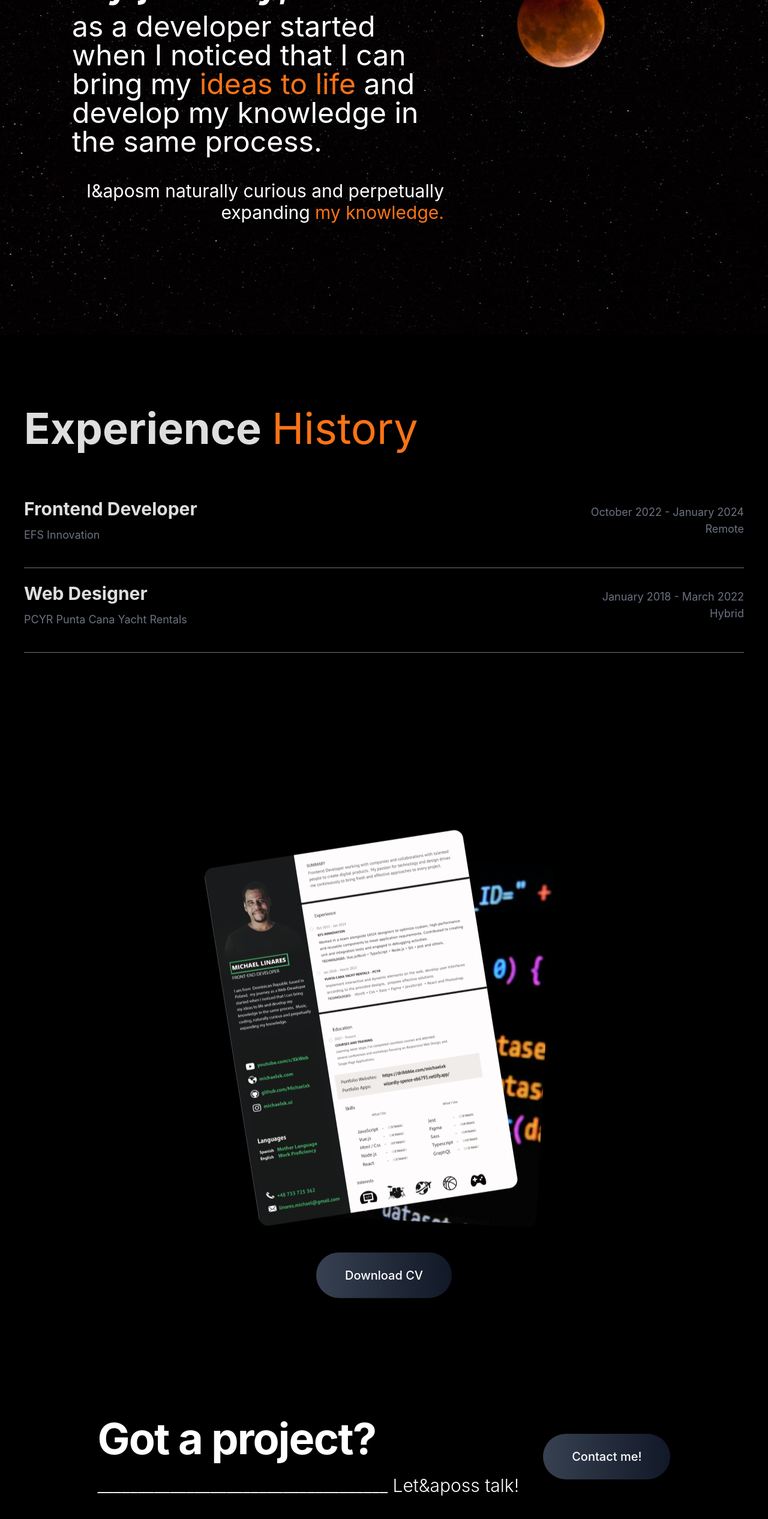
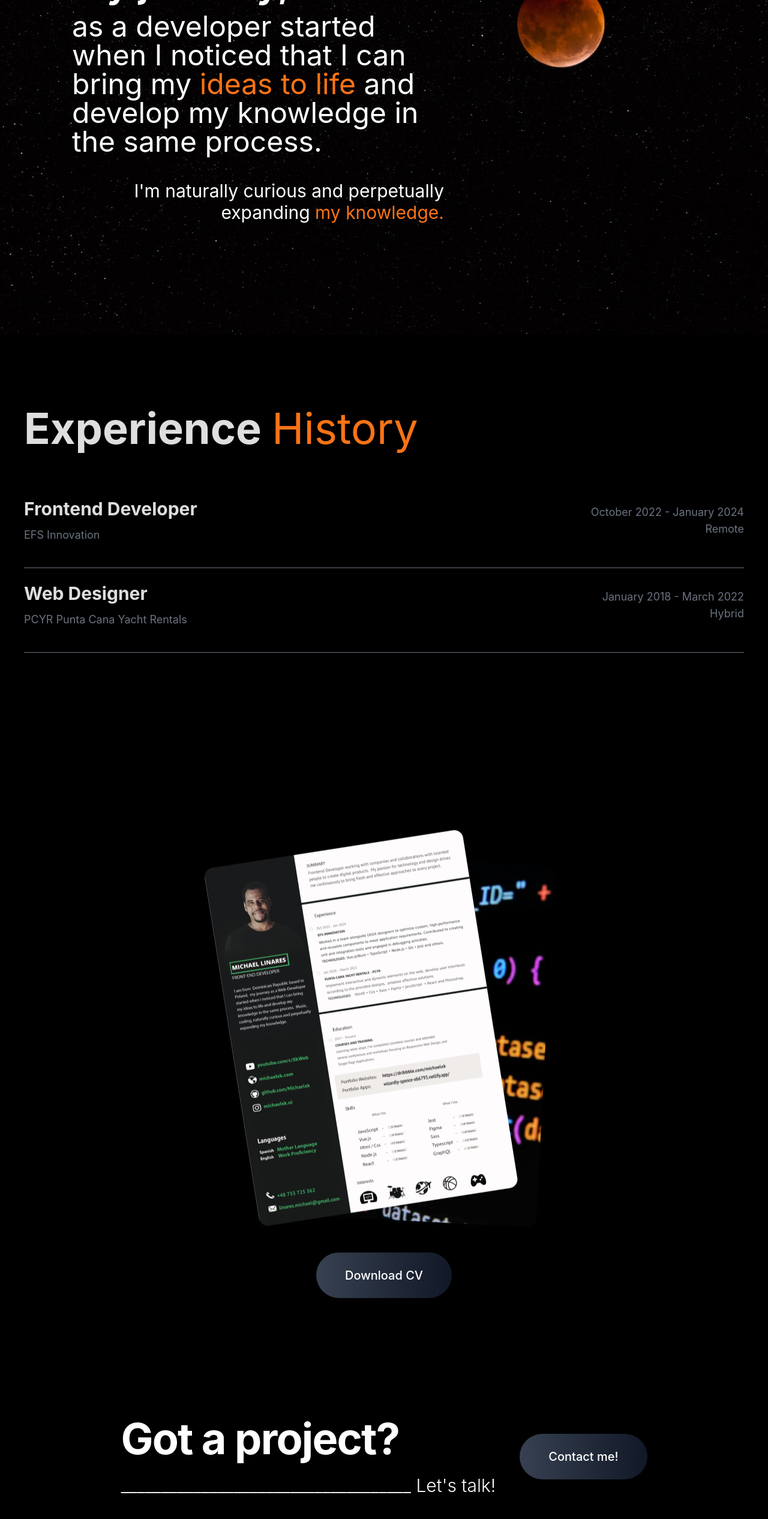
Before and after one commit to Michaellinaresxk/mikefolio, a Next.js app: page /about in a window 1280 px wide. Shown: the part 1202-3734 px from the top of the page at 60% size. Built offline with nearby package versions, Linux system fonts and the light colour scheme.

Commit message:
Fixed decode ' for html text.

```diff
--- a/src/components/stateless/CallToAction.jsx
+++ b/src/components/stateless/CallToAction.jsx
@@ -8,7 +8,7 @@ const CallToAction = () => {
             Got a project?
           </h2>
           <p className="text-xl md:text-3xl font-light mt-4 md:mt-6">
-            ____________________________________ Let&aposs talk!{" "}
+            ____________________________________ Let&apos;s talk!{" "}
           </p>
         </div>
         <a href={`/contact`}>
--- a/src/components/stateless/ContactForm.jsx
+++ b/src/components/stateless/ContactForm.jsx
@@ -72,7 +72,7 @@ export default function ContactForm() {
             type="submit"
             className="block w-full rounded-md bg-orange-500 px-3.5 py-2.5 text-center text-sm font-semibold text-black shadow-sm hover:bg-indigo-500 focus-visible:outline focus-visible:outline-2 "
           >
-            Let&aposs talk
+            Let&apos;s talk
           </button>
         </div>
       </form>
--- a/src/components/stateless/ProfileCvSection.tsx
+++ b/src/components/stateless/ProfileCvSection.tsx
@@ -5,7 +5,7 @@ import { motion, useScroll, useTransform } from "framer-motion";
 
 export const ProfileCvSection = () => {
   const cvRef = useRef(null);
-  const resumeLink = "/src/assets/Michael Linares CV.pdf";
+  const resumeLink = "../../assets/Michael-Linares-CV.pdf";
 
   const { scrollYProgress } = useScroll({
     target: cvRef,
--- a/src/components/stateless/ServicesSection.jsx
+++ b/src/components/stateless/ServicesSection.jsx
@@ -30,7 +30,7 @@ const ServicesSection = () => {
               to use, aesthetically pleasing, and suits the user to the website.
             </p>
             <p className="mt-4 font-bold text-white ">
-              Let&aposs work together!
+              Let&apos;s work together!
             </p>
           </div>
 
--- a/src/components/stateless/WebsSection.tsx
+++ b/src/components/stateless/WebsSection.tsx
@@ -53,8 +53,8 @@ const WebsSection = () => {
               <span className="font-normal text-orange-500">UI Designs</span>
             </h2>
             <p className="mb-5 text-lg">
-              I&aposve been instrumental in creating impactful UI designs.
-              Here&aposs a curated selection that highlights my expertise and
+              I&apos;ve been instrumental in creating impactful UI designs.
+              Here&apos;s a curated selection that highlights my expertise and
               the results achieved.
             </p>
             <Link href="/projects">
--- a/src/pages/about.jsx
+++ b/src/pages/about.jsx
@@ -75,7 +75,7 @@ const About = () => {
                   develop my knowledge in the same process.
                 </p>
                 <p className="mt-10 text-xl lg:text-3xl text-white text-right">
-                  I&aposm naturally curious and perpetually expanding{" "}
+                  I&apos;m naturally curious and perpetually expanding{" "}
                   <span className="text-orange-500">my knowledge.</span>
                 </p>
               </motion.div>
--- a/src/pages/contact.jsx
+++ b/src/pages/contact.jsx
@@ -57,9 +57,9 @@ const Contact = () => {
             <div className="bg-orange-500 h-1 w-16 mb-10"></div>
             <SocialMedia size={30} />
             <div className="text-2xl mb-10 mt-6">
-              Whether you&aposre looking to discuss the latest trends, decode
+              Whether you&apos;re looking to discuss the latest trends, decode
               the mysteries of responsive design, or even fancy sponsoring a
-              digital coffee to fuel the next innovation, I&aposm just a click
+              digital coffee to fuel the next innovation, I&apos;m just a click
               away. Connect with me via the social links below.
             </div>
             <h2 className="mt-20 mb-5 text-3xl font-bold  sm:text-4xl">
```
Also changed, not shown: 1 other file (tests, documents, lock files or other folders).
